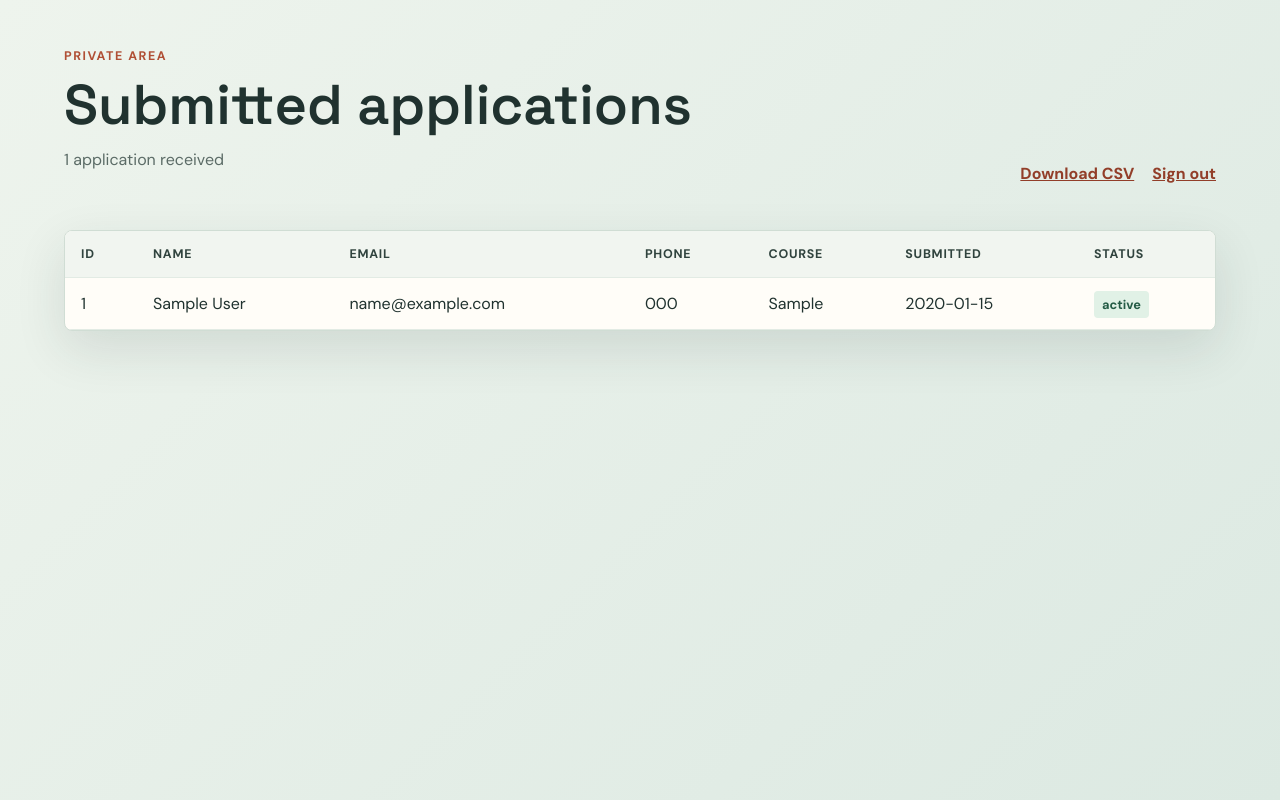
After one commit to sundaresh98/student-application-app, a Flask app: page /admin/applications in a window 1280 px wide. The commit adds this page. Run offline with Flask 3, Linux system fonts and the light colour scheme; the visitor is signed in with stand-in values (Sample User, id 1); tables that the repository leaves empty hold one stand-in row (values such as "Sample post").

Commit message:
Add protected admin application dashboard

```diff
--- a/render.yaml
+++ b/render.yaml
@@ -9,3 +9,7 @@ services:
     envVars:
       - key: FLASK_SECRET_KEY
         generateValue: true
+      - key: ADMIN_USERNAME
+        sync: false
+      - key: ADMIN_PASSWORD
+        sync: false
--- a/src/student-application-app/app.py
+++ b/src/student-application-app/app.py
@@ -1,9 +1,11 @@
 import os
+import csv
+import io
 import sqlite3
 from datetime import datetime, timezone
 from pathlib import Path
 
-from flask import Flask, redirect, render_template, request, session, url_for
+from flask import Flask, Response, redirect, render_template, request, session, url_for
 
 app = Flask(__name__)
 app.secret_key = os.environ.get("FLASK_SECRET_KEY", "development-key-change-me")
@@ -57,6 +59,22 @@ def save_application(form_data):
                 datetime.now(timezone.utc).isoformat(),
             ),
         )
+
+
+def get_applications():
+    with sqlite3.connect(DATABASE_PATH) as connection:
+        connection.row_factory = sqlite3.Row
+        return connection.execute(
+            """
+            SELECT id, name, email, phone, course, application_date, status
+            FROM student_applications
+            ORDER BY id DESC
+            """
+        ).fetchall()
+
+
+def admin_is_authenticated():
+    return session.get("admin_authenticated") is True
 
 
 init_db()
@@ -113,6 +131,54 @@ def application_form(step):
     )
 
 
+@app.route("/admin/login", methods=["GET", "POST"])
+def admin_login():
+    error = None
+    if request.method == "POST":
+        username = os.environ.get("ADMIN_USERNAME")
+        password = os.environ.get("ADMIN_PASSWORD")
+        if not username or not password:
+            error = "Admin credentials are not configured on the server."
+        elif request.form.get("username") == username and request.form.get("password") == password:
+            session["admin_authenticated"] = True
+            return redirect(url_for("admin_applications"))
+        else:
+            error = "Incorrect username or password."
+
+    return render_template("admin_login.html", error=error)
+
+
+@app.route("/admin/applications")
+def admin_applications():
+    if not admin_is_authenticated():
+        return redirect(url_for("admin_login"))
+    return render_template("admin_applications.html", applications=get_applications())
+
+
+@app.route("/admin/logout")
+def admin_logout():
+    session.pop("admin_authenticated", None)
+    return redirect(url_for("admin_login"))
+
+
+@app.route("/admin/applications.csv")
+def admin_applications_csv():
+    if not admin_is_authenticated():
+        return redirect(url_for("admin_login"))
+
+    output = io.StringIO()
+    writer = csv.writer(output)
+    writer.writerow(["ID", "Name", "Email", "Phone", "Course", "Application date", "Status"])
+    for application in get_applications():
+        writer.writerow(tuple(application))
+
+    return Response(
+        output.getvalue(),
+        mimetype="text/csv",
+        headers={"Content-Disposition": "attachment; filename=student-applications.csv"},
+    )
+
+
 if __name__ == "__main__":
     app.run(
         host="0.0.0.0",
--- a/src/student-application-app/static/style.css
+++ b/src/student-application-app/static/style.css
@@ -197,6 +197,97 @@ button:hover {
     font-weight: 700;
 }
 
+.admin-shell {
+    min-height: 100vh;
+    padding: 48px clamp(16px, 5vw, 72px);
+    background: linear-gradient(135deg, #eef4ed 0%, #dce9e2 100%);
+}
+
+.admin-header {
+    display: flex;
+    justify-content: space-between;
+    gap: 24px;
+    align-items: end;
+    max-width: 1400px;
+    margin: 0 auto 32px;
+}
+
+.admin-header h1 {
+    font-size: clamp(2rem, 5vw, 3.5rem);
+}
+
+.admin-actions {
+    display: flex;
+    gap: 18px;
+    padding-bottom: 14px;
+}
+
+.admin-actions a {
+    color: #923e29;
+    font-weight: 700;
+}
+
+.table-wrap {
+    max-width: 1400px;
+    margin: 0 auto;
+    overflow-x: auto;
+    border: 1px solid #d0ddd4;
+    border-radius: 8px;
+    background: #fffdf8;
+    box-shadow: 0 18px 50px rgba(32, 50, 47, 0.12);
+}
+
+table {
+    width: 100%;
+    border-collapse: collapse;
+    min-width: 900px;
+}
+
+th,
+td {
+    padding: 15px 16px;
+    border-bottom: 1px solid #e2ebe4;
+    text-align: left;
+    white-space: nowrap;
+}
+
+th {
+    color: #30433e;
+    background: #f1f5f0;
+    font-size: 0.78rem;
+    letter-spacing: 0.06em;
+    text-transform: uppercase;
+}
+
+.status {
+    padding: 5px 8px;
+    border-radius: 4px;
+    color: #245b45;
+    background: #e1f1e6;
+    font-size: 0.8rem;
+    font-weight: 700;
+}
+
+.empty-state {
+    max-width: 700px;
+    margin: 0 auto;
+    padding: 48px;
+    border: 1px solid #d0ddd4;
+    border-radius: 8px;
+    background: #fffdf8;
+    text-align: center;
+}
+
+@media (max-width: 700px) {
+    .admin-header {
+        display: block;
+    }
+
+    .admin-actions {
+        padding-top: 10px;
+    }
+}
+
 @media (max-width: 520px) {
     .form-card {
         padding: 28px 22px;
--- /dev/null
+++ b/src/student-application-app/templates/admin_applications.html
@@ -0,0 +1,60 @@
+<!doctype html>
+<html lang="en">
+<head>
+    <meta charset="utf-8">
+    <meta name="viewport" content="width=device-width, initial-scale=1">
+    <title>Submitted applications</title>
+    <link rel="stylesheet" href="{{ url_for('static', filename='style.css') }}">
+</head>
+<body>
+    <main class="admin-shell">
+        <header class="admin-header">
+            <div>
+                <p class="eyebrow">Private area</p>
+                <h1>Submitted applications</h1>
+                <p class="intro">{{ applications|length }} application{% if applications|length != 1 %}s{% endif %} received</p>
+            </div>
+            <nav class="admin-actions" aria-label="Admin actions">
+                <a href="{{ url_for('admin_applications_csv') }}">Download CSV</a>
+                <a href="{{ url_for('admin_logout') }}">Sign out</a>
+            </nav>
+        </header>
+
+        {% if applications %}
+            <div class="table-wrap">
+                <table>
+                    <thead>
+                        <tr>
+                            <th>ID</th>
+                            <th>Name</th>
+                            <th>Email</th>
+                            <th>Phone</th>
+                            <th>Course</th>
+                            <th>Submitted</th>
+                            <th>Status</th>
+                        </tr>
+                    </thead>
+                    <tbody>
+                        {% for application in applications %}
+                            <tr>
+                                <td>{{ application.id }}</td>
+                                <td>{{ application.name }}</td>
+                                <td>{{ application.email }}</td>
+                                <td>{{ application.phone }}</td>
+                                <td>{{ application.course }}</td>
+                                <td>{{ application.application_date }}</td>
+                                <td><span class="status">{{ application.status }}</span></td>
+                            </tr>
+                        {% endfor %}
+                    </tbody>
+                </table>
+            </div>
+        {% else %}
+            <section class="empty-state">
+                <h2>No applications yet</h2>
+                <p>Completed student submissions will appear here.</p>
+            </section>
+        {% endif %}
+    </main>
+</body>
+</html>
```
Also changed, not shown: src/student-application-app/templates/admin_login.html (added, +32 -0 lines), src/student-application-app/README.md.
